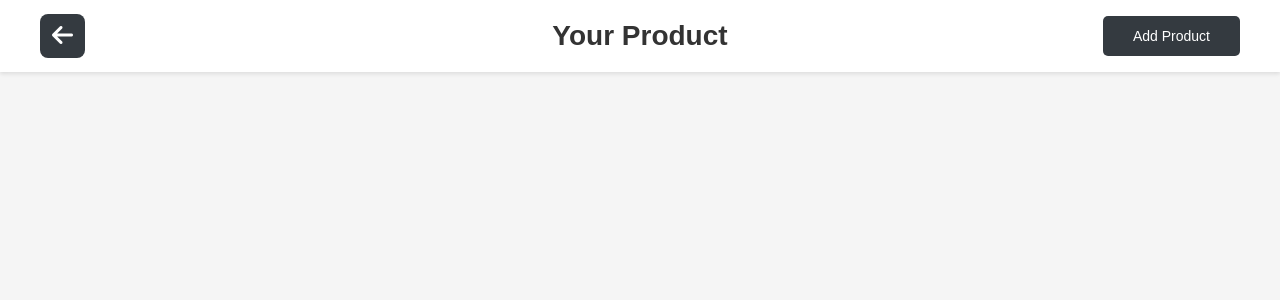
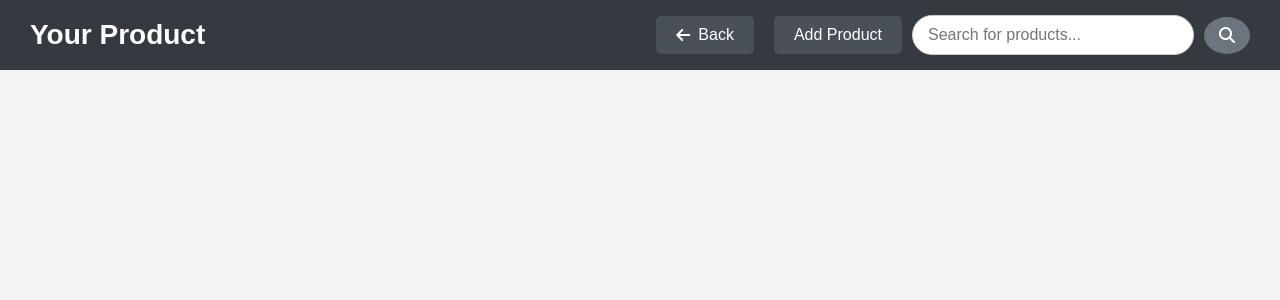
Before and after one commit to Mohamad-Sayafi/Dashboard, a PHP site: page /project/template/products.php in a window 1280 px wide. Shown: the top 300 px of the page. Run offline with PHP 8.4, Linux system fonts and the light colour scheme; the visitor is signed in with stand-in values (Sample User, id 1); data that the repository does not hold is empty.

Commit message:
updates added

```diff
--- a/assets/js/main.js
+++ b/assets/js/main.js
@@ -156,4 +156,45 @@ $(document).ready(function () {
     function myFunction() {
         confirm("are you sure you want to delete this.");
     }
+
+    $('#searchForm #wordInput').keyup(function () {
+        $word = $(this).val();
+
+        if ($word.length > 1) {
+            $.ajax({
+                url: '../template/ajax.php',
+                type: 'post',
+                data: {
+                    word: $word,
+                    action: 'search',
+                },
+                success: function (response) {
+                    $('#result').html(response);
+                },
+                error: function () {
+
+                }
+            });
+        } else {
+            $('#result').html('');
+        }
+    });
+    $('#wordInput').on('focus', function () {
+        $('#overlay').fadeIn();
+        $('#result').fadeIn();
+
+    });
+
+    $('#wordInput').on('blur', function () {
+        $('#overlay').fadeOut();
+        $('#result').fadeOut();
+        $(this).val('');
+        location.reload();
+
+    });
+
+    $('#overlay').on('click', function () {
+        $(this).fadeOut();
+    });
+
 })
--- a/inc/tables.php
+++ b/inc/tables.php
@@ -3,15 +3,32 @@ require_once 'function.php';
 
 
 
-// function creat_tables()
-// {
-//   $sql = "CREATE TABLE IF NOT EXISTS `user` (
-//   `user_id` int NOT NULL AUTO_INCREMENT PRIMARY KEY,
-//   `user_name` varchar(100) ,
-//   `user_email` varchar(100) ,
-//   `user_password` text
-// ) ";
-//   mysqli_query(db_connection(), $sql);
-// }
+function creat_tables()
+{
+  $sql = "CREATE TABLE IF NOT EXISTS `products` (
+  `user_id` int NOT NULL,
+  `procuct_id` int NOT NULL AUTO_INCREMENT PRIMARY KEY,
+  `product_title` varchar(250),
+  `product_caption` varchar(250) ,
+  `product_price` text ,
+  `product_category` varchar(100) ,
+  `photo_name` text
+) ";
+  $connection = db_connection();
+  mysqli_query($connection, $sql);
+}
 
-// creat_tables();
+creat_tables();
+function creat_tables2()
+{
+  $sql2 = "CREATE TABLE IF NOT EXISTS `user` (
+  `user_id` int NOT NULL AUTO_INCREMENT PRIMARY KEY,
+  `user_name` varchar(100),
+  `user_email` varchar(255),
+  `user_password` text
+) ";
+  $connection = db_connection();
+  mysqli_query($connection, $sql2);
+}
+
+creat_tables2();
--- a/index.php
+++ b/index.php
@@ -1,3 +1,6 @@
+<?php
+require_once 'loader.php';
+?>
 <!DOCTYPE html>
 <html lang="en">
 
--- a/template/change_info.php
+++ b/template/change_info.php
@@ -12,6 +12,7 @@
     <link rel="stylesheet" href="https://cdnjs.cloudflare.com/ajax/libs/bootstrap/5.3.0/css/bootstrap.min.css">
     <script src="https://code.jquery.com/jquery-3.6.0.min.js"></script>
     <script src="../assets/js/main.js"></script>
+    <title>Edit data</title>
     <style>
                 .logout-btn {
             position: absolute;
--- a/template/login.php
+++ b/template/login.php
@@ -4,7 +4,7 @@
 <head>
   <meta charset="UTF-8" />
   <meta name="viewport" content="width=device-width, initial-scale=1" />
-  <title>Light Modern Login Form</title>
+  <title>Login Form</title>
   <link href="https://cdn.jsdelivr.net/npm/bootstrap@5.3.0/dist/css/bootstrap.min.css" rel="stylesheet">
   <script src="https://code.jquery.com/jquery-3.6.0.min.js"></script>
   <script src="../assets/js/main.js"></script>
--- a/template/panel.php
+++ b/template/panel.php
@@ -4,7 +4,7 @@
 <head>
     <meta charset="UTF-8" />
     <meta name="viewport" content="width=device-width, initial-scale=1" />
-    <title>Dashboard Panel</title>
+    <title>Panel</title>
     <link href="https://cdn.jsdelivr.net/npm/bootstrap@5.3.0/dist/css/bootstrap.min.css" rel="stylesheet" />
     <style>
         body {
@@ -97,7 +97,7 @@
 
     <nav id="sidebar">
         <div class="text-center mb-4">
-            <h3 style="color:#ff6f00; font-weight:700;">MyPanel</h3>
+            <h3 style="color:#ff6f00; font-weight:700;">Panel</h3>
         </div>
         <ul class="nav flex-column px-2">
             <li class="nav-item">
--- a/template/products.php
+++ b/template/products.php
@@ -6,7 +6,6 @@ $user = $_SESSION['user_id'];
 
 $sql = "SELECT *FROM products WHERE `user_id`= $user";
 $output = db_select($sql);
-
 ?>
 
 <!DOCTYPE html>
@@ -25,149 +24,128 @@ $output = db_select($sql);
 
   <style>
     body {
-      font-family: 'Vazir', sans-serif;
+      font-family: Arial, sans-serif;
       margin: 0;
       padding: 0;
-      background-color: #f5f5f5;
-      direction: ltr;
-
+      background-color: #f4f4f4;
     }
 
-    .logout-btn {
-      position: absolute;
-      left: 20px;
-      transform: translateY(-50%);
+    header {
+      display: flex;
+      justify-content: space-between;
+      align-items: center;
+      padding: 15px 30px;
       background-color: #343a40;
-      border: none;
-      cursor: pointer;
-      font-size: 24px;
-      padding: 0;
-      border-radius: 8px;
-      transition: background-color 0.3s ease;
-      display: inline-block;
-    }
-
-    .logout-btn a {
-      display: inline-block;
-      color: #fff;
-      padding: 6px 14px;
-      border-radius: 8px;
-      text-decoration: none;
-    }
-
-    .logout-btn:hover {
-      background-color: #495057;
-    }
-
-    .logout-btn:hover a {
-      text-decoration: none;
-    }
-    header {
-      background-color: #ffffff;
-      padding: 20px 40px;
-      display: flex;
-      justify-content: center;
-      align-items: center;
-      box-shadow: 0 2px 4px rgba(0, 0, 0, 0.1);
+      color: white;
+      z-index: 1000000;
       position: relative;
-    }
-
-    .product-info {
-      position: relative;
-      display: flex;
-      flex-direction: column;
-      justify-content: space-between;
-      height: 140px;
-      flex: 1;
-    }
-
-    .delete-form {
-      position: absolute;
-      top: 10px;
-      right: 10px;
-    }
-
-    .delete-btn {
-      background: transparent;
-      border: none;
-      color: #e74c3c;
-      font-size: 20px;
-      cursor: pointer;
-      padding: 4px;
-      transition: color 0.3s ease;
-    }
-
-    .delete-btn:hover {
-      color: #c0392b;
     }
 
     .title {
       font-size: 28px;
-      font-weight: bold;
-      color: #333;
-      text-align: center;
+      font-weight: 700;
+      margin-right: auto;
     }
 
-    .logout-btn {
-      position: absolute;
-      left: 20px;
-      top: 50%;
-      transform: translateY(-50%);
-      background-color: #343a40;
+    .logout-btn,
+    .add-btn {
+      background-color: #495057;
       border: none;
-      color: #fff;
-      cursor: pointer;
-      font-size: 24px;
-      padding: 6px 14px;
-      border-radius: 8px;
+      padding: 10px 20px;
+      border-radius: 5px;
+      margin: 0 10px;
+      display: inline-flex;
+      align-items: center;
+      color: white;
+      text-decoration: none;
+    }
+
+    .logout-btn a,
+    .add-btn a {
+      color: white;
+      text-decoration: none;
+      font-weight: 600;
+      font-size: 16px;
+    }
+
+    .logout-btn i,
+    .add-btn i {
+      margin-right: 8px;
+    }
+
+    .logout-btn:hover,
+    .add-btn:hover {
+      background-color: #6c757d;
       transition: background-color 0.3s ease;
     }
 
-    #delet_product {
-      position: fixed;
-      top: 10px;
-      left: 10;
+    .search-wrapper {
+      display: flex;
+      align-items: center;
+      position: relative;
     }
 
-    .add-btn {
-      position: absolute;
-      right: 40px;
-      background-color: #343a40;
-      border: none;
-      border-radius: 5px;
-      font-size: 14px;
-      cursor: pointer;
-      padding: 0;
+    #wordInput {
+      padding: 10px 15px;
+      border-radius: 20px;
+      border: 1px solid #ccc;
+      width: 250px;
+      font-size: 16px;
+      transition: width 0.3s ease;
+      z-index: 100000000;
     }
 
-    .add-btn .add {
-      display: inline-block;
-      color: white;
-      padding: 12px 30px;
-      text-decoration: none;
+    #wordInput:focus {
+      border-color: #007bff;
+      outline: none;
+      width: 300px;
     }
 
-
-    .add-btn:hover .add {
-      text-decoration: none;
+    .search-btn {
+      background-color: #6c757d;
+      border: none;
+      padding: 10px 15px;
+      border-radius: 50%;
+      cursor: pointer;
+      margin-left: 10px;
+      z-index: 100000000;
     }
 
-    .logout-btn {
-
-      border: none;
-      cursor: pointer;
-      position: absolute;
-      left: 40px;
-      padding: 0;
+    .search-btn i {
+      color: white;
+      font-size: 16px;
     }
 
-    .logout-btn a {
-      color: white;
-      display: inline-block;
-      padding: 8px 12px;
-      text-decoration: none;
+    .search-btn:hover {
+      background-color: #95989bff;
+      transition: background-color 0.3s ease;
     }
 
+    #result {
+      position: sticky;
+      top: 0;
+      z-index: 100000;
+      display: none;
+    }
+
+    @media (max-width: 768px) {
+      .title {
+        font-size: 22px;
+      }
+
+      #wordInput {
+        width: 180px;
+      }
+
+      .search-wrapper {
+        flex-direction: column;
+        align-items: flex-start;
+      }
+
+      .search-btn {
+        margin-top: 10px;
+      }
+    }
 
     .product-list {
       padding: 20px;
@@ -232,7 +210,20 @@ $output = db_select($sql);
       line-height: 1.3;
     }
 
+    .search {
+      display: flex;
+    }
 
+    .overlay {
+      position: fixed;
+      top: 0;
+      left: 0;
+      width: 100%;
+      height: 100%;
+      background-color: black;
+      display: none;
+      z-index: 1000;
+    }
 
     @media (max-width: 600px) {
       .product-card {
@@ -256,18 +247,23 @@ $output = db_select($sql);
 
   <header>
     <div class="title">Your Product</div>
+    <a href="panel.php" class="logout-btn" aria-label="Logout" title="Logout">
+      <i class="fas fa-arrow-left"></i> Back
+    </a>
+    <a href="add_products.php" class="add-btn">
+      Add Product
+    </a>
 
-    <button class="logout-btn" aria-label="Logout" title="Logout"">
-     <a href="panel.php"> <i class=" fas fa-arrow-left" style="color: white;"></i></a>
-    </button>
+    <form action="" method="post" id="searchForm">
+      <div class="search-wrapper">
+        <input type="text" id="wordInput" class="form-control" placeholder="Search for products..." required>
+        <button type="submit" class="search-btn"><i class="fas fa-search"></i></button>
+      </div>
+    </form>
+  </header>
+  <div id="result" class="output-box mt-4 empty"></div>
 
-    <button class="add-btn">
-      <a class="add" href="add_products.php">Add Product</a>
-    </button>
-
-  </header>
-  <?php foreach ($output as $item) {
-  ?>
+  <?php foreach ($output as $item) { ?>
     <div class="product-list">
       <div class="product-card">
         <img src="../uploads/<?php echo $item['photo_name']; ?>" alt="Product Image" />
@@ -286,6 +282,7 @@ $output = db_select($sql);
       </div>
     </div>
   <?php } ?>
+  <div id="overlay" class="overlay"></div>
 </body>
 <script>
   function myFunction() {
```
Also changed, not shown: template/ajax.php (+112 -1 lines), template/product_category.php (+44 -30 lines).
